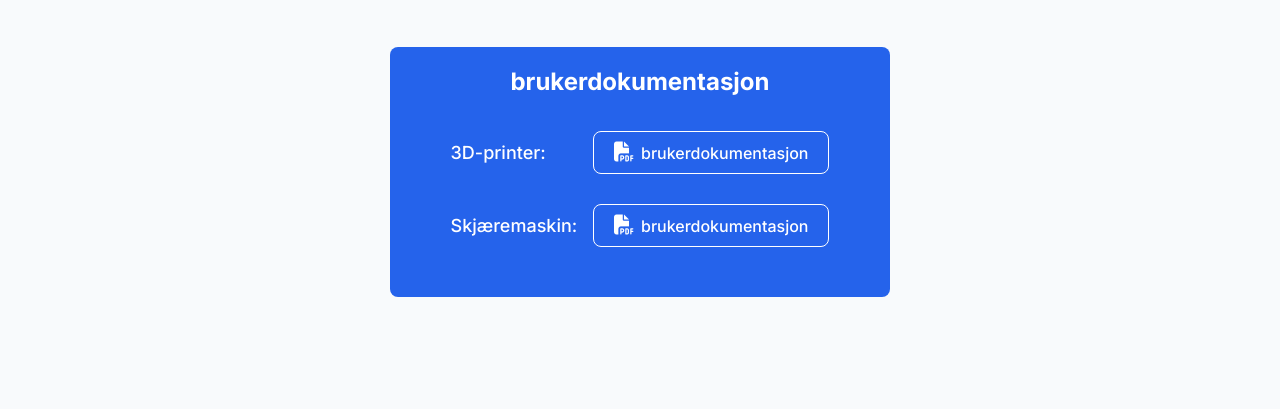
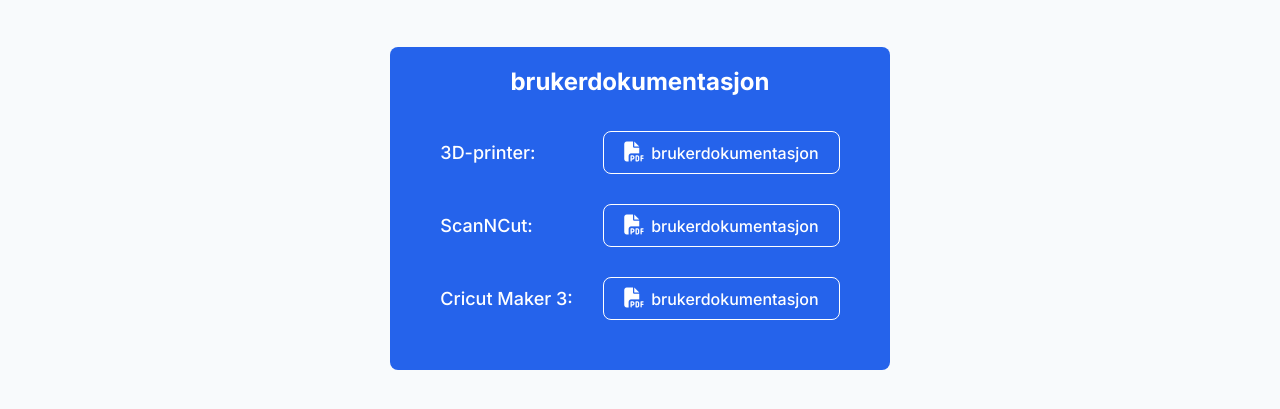
Before and after one commit to SimenWG/2ITASupport.com, a plain HTML site: page html/doku.html in a window 1280 px wide. Shown: the part 73-482 px from the top of the page. Drawn offline with Linux system fonts and the light colour scheme.

Commit message:
Lagt til den siste dokumentasjonen og endret litt på navbar og css.

```diff
--- a/css/doku.css
+++ b/css/doku.css
@@ -109,7 +109,7 @@ img:not(#img4) {
 .pdf-table p {
   font-size: 18px;
   font-weight: 500;
-  flex: .7;
+  flex: .8;
 }
 
 .pdf-table a {
--- a/html/doku.html
+++ b/html/doku.html
@@ -40,8 +40,13 @@
         </div>
 
         <div class="pdf-table">
-          <p>Skjæremaskin:</p>
+          <p>ScanNCut:</p>
           <a href="../pdf/Enkel Guide til Bruk av ScanNCut DX SDX900.pdf" target="_blank"><i class="fa-solid fa-file-pdf"></i>brukerdokumentasjon</a>
+        </div>
+
+        <div class="pdf-table">
+          <p>Cricut Maker 3:</p>
+          <a href="../pdf/Cricut Maker 3 Brukerdokumentasjon.pdf" target="_blank"><i class="fa-solid fa-file-pdf"></i>brukerdokumentasjon</a>
         </div>
 
     </section>
```
Also changed, not shown: 1 other file.
